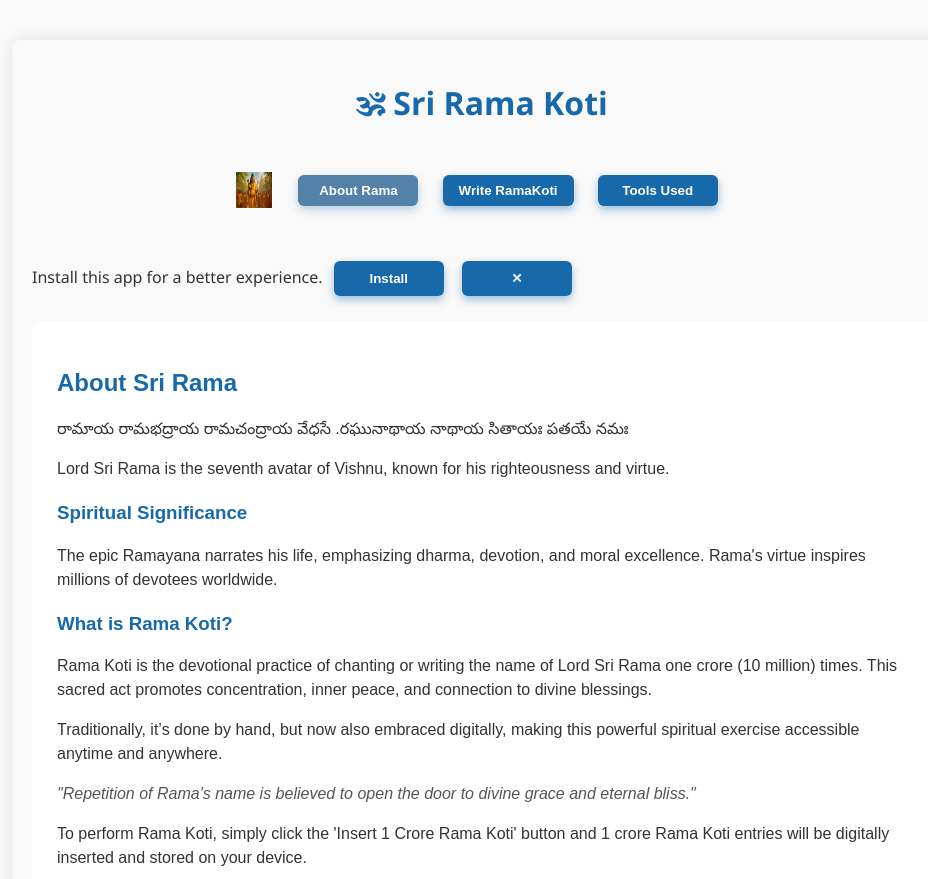
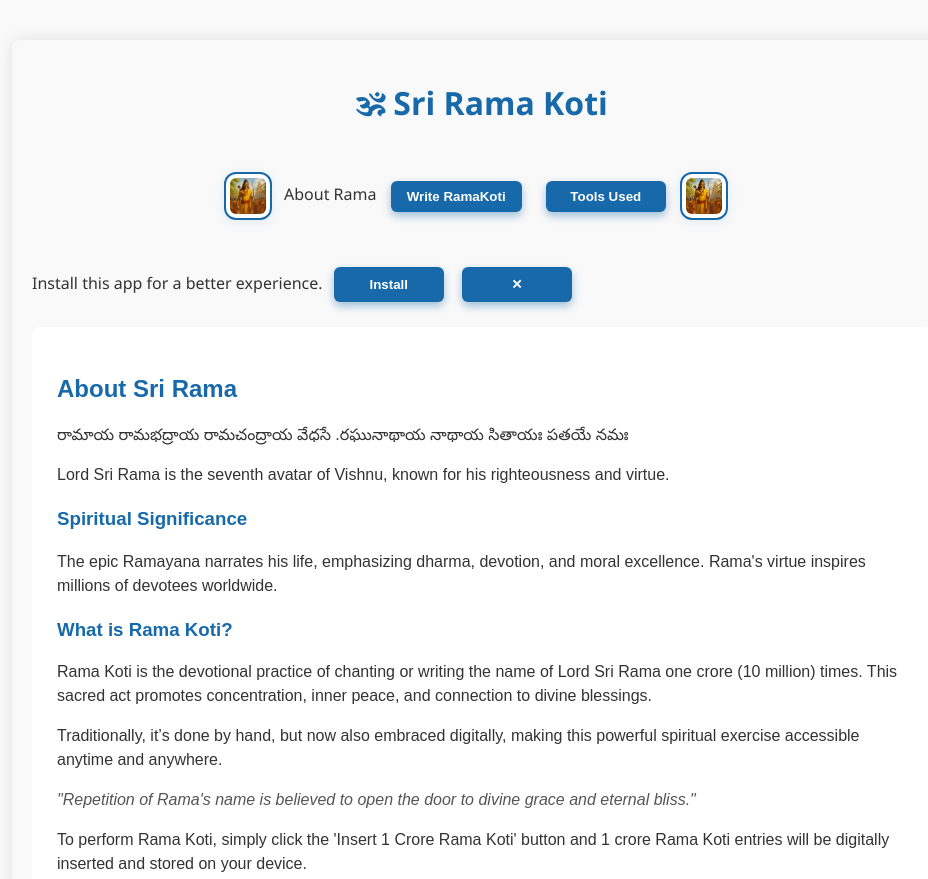
Before and after one commit to sandeepmiriyala03/SRIRAMAKOTI, a plain HTML site: page index.html in a window 1280 px wide. Shown: the top 879 px of the page, without its empty margins (158-1086 px from the left). Drawn offline with Linux system fonts and the light colour scheme.

Commit message:
images and icons are added

```diff
--- a/index.html
+++ b/index.html
@@ -12,11 +12,13 @@
 
   <h1>🕉 Sri Rama Koti</h1>
   <nav id="menuBar" aria-label="Main menu">
-    <img src="icon-512.png" alt="Sri Rama Koti icon" class="menuIcon" />
+
+    <img src="icon-512.png" alt="Sri Rama Koti logo" class="sriRamaIcon menuIcon" /
     <button id="menuAbout" disabled>About Rama</button>
     <button id="menuInsert">Write RamaKoti</button>
     <button id="menuTools">Tools Used</button>
     <button id="menuInstallApp" style="display:none;">Install App</button>
+    <img src="icon-192.png" alt="Sri Rama Koti icon" class="menuIcon sriRamaIcon" />
   </nav>
 
   <!-- Slide-in Install Popup -->
--- a/styles.css
+++ b/styles.css
@@ -530,3 +530,27 @@ Print Styles
     overflow: visible !important;
   }
 }
+/*------------------------------------------------------------
+Sri Rama Koti App Icon Styling
+------------------------------------------------------------*/
+.sriRamaIcon {
+  display: inline-block;
+  vertical-align: middle;
+  width: 40px;    /* Adjust for desired size */
+  height: 40px;
+  border-radius: 12px;   /* Gives slightly rounded corners */
+  box-shadow: 0 2px 12px rgba(23, 105, 170, 0.10); /* Soft blue shadow */
+  background: white;
+  padding: 4px;
+  object-fit: cover;
+  margin-right: 14px;    /* Adds spacing when used in nav */
+  border: 2px solid var(--primary-color, #1769aa);
+  transition: transform 0.18s cubic-bezier(.77,0,.18,1), box-shadow 0.18s;
+}
+
+.sriRamaIcon:hover, .sriRamaIcon:focus {
+  transform: scale(1.12) rotate(-5deg);
+  box-shadow: 0 6px 24px rgba(23, 105, 170, 0.23);
+  outline: none;
+  border-color: var(--primary-hover, #0f4f85);
+}
```
